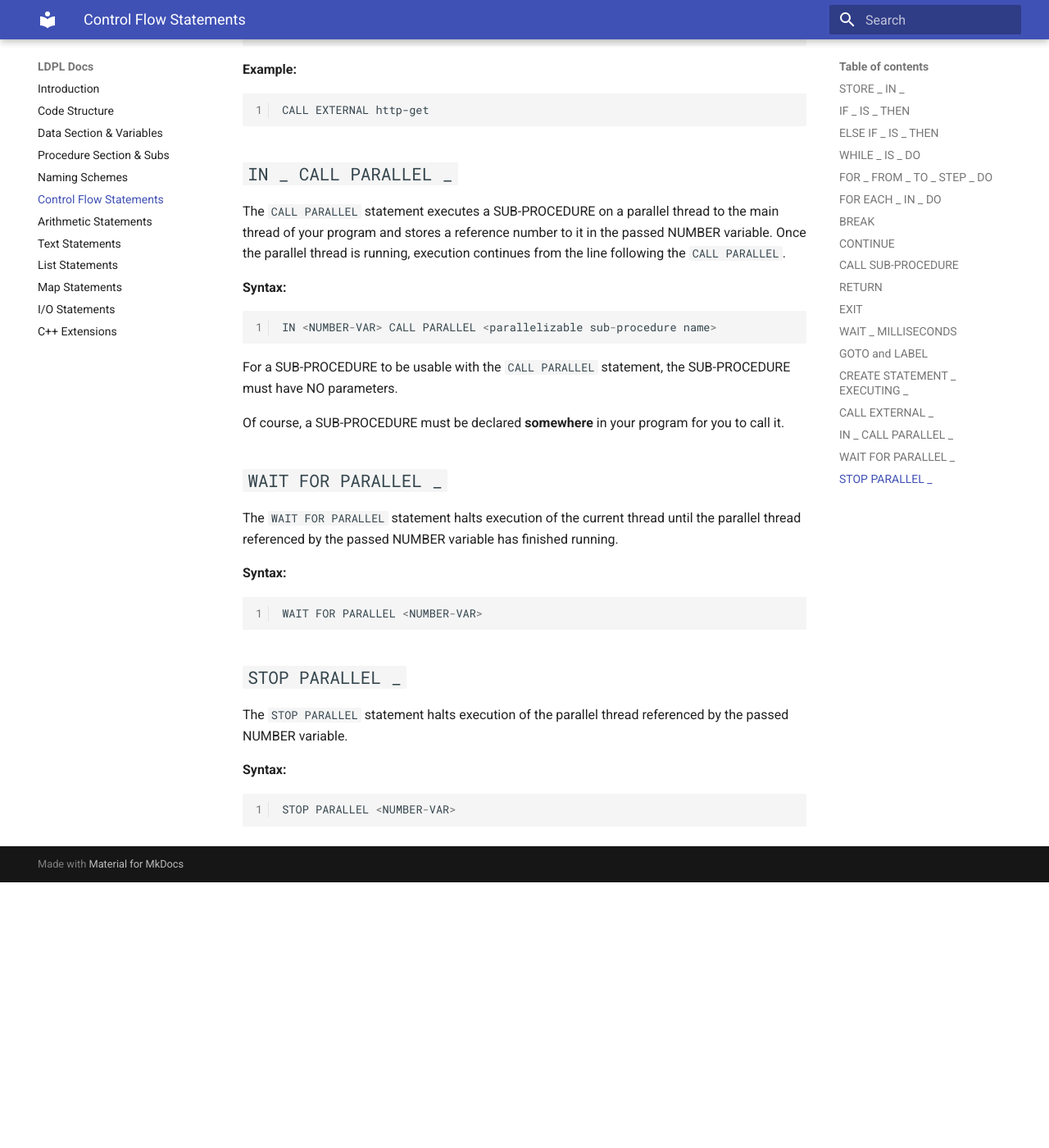
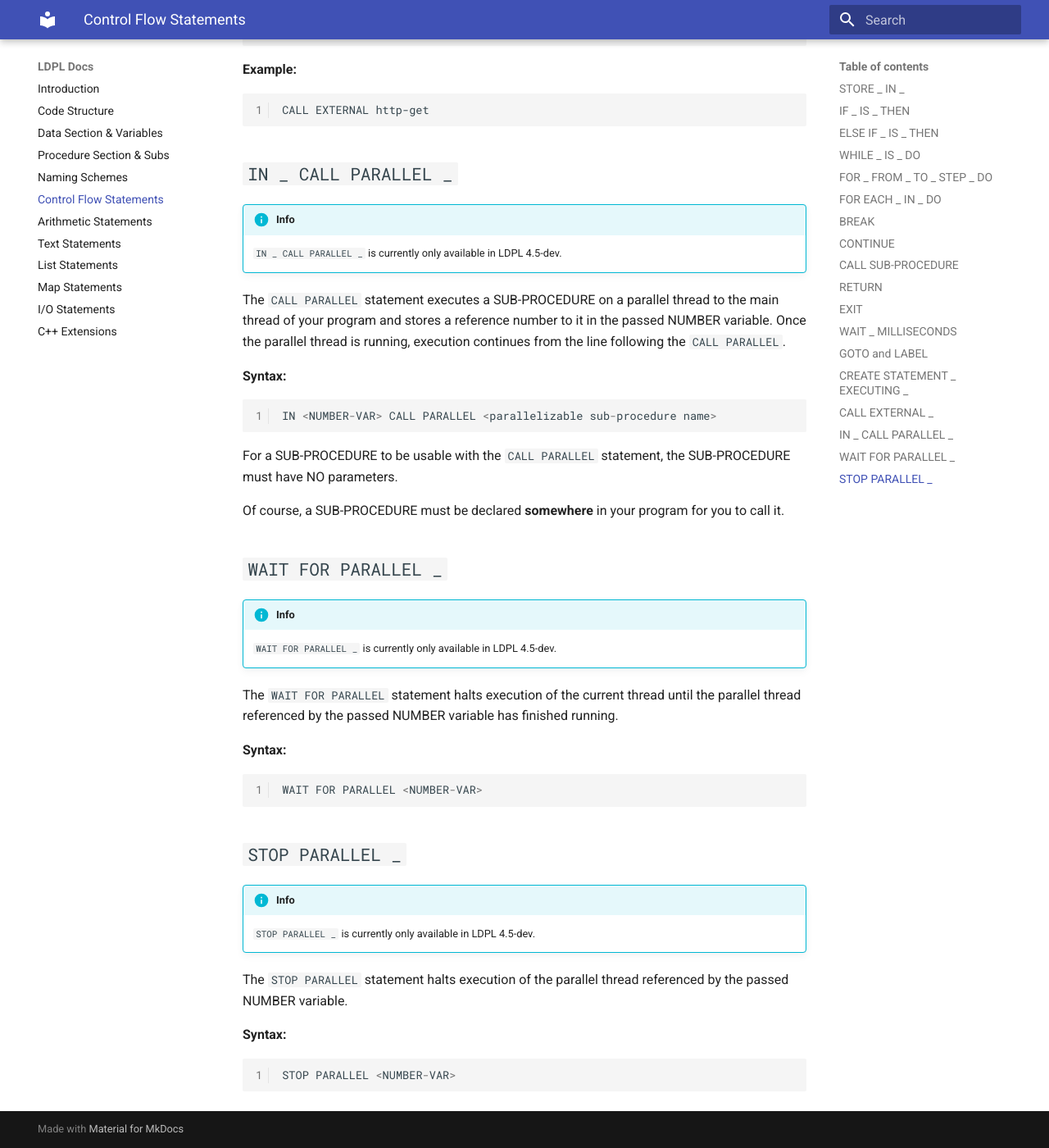
Before and after one commit to Lartu/ldpl, an MkDocs documentation site: the page built from docs/flow.md, in a window 1280 px wide and 1400 px high, scrolled down 10543 px. Shown: the whole window at 82% size. Built offline with MkDocs 1.6.1 and Material for MkDocs 9.7.7, drawn with Linux system fonts in a browser that asks for light colours; before the commit the page ends 11619 px from its top, so only the background shows below that.

Commit message:
Added 4.5-dev notice to new instructions

```diff
--- a/docs/flow.md
+++ b/docs/flow.md
@@ -453,6 +453,9 @@ CALL EXTERNAL http-get
 
 ## `IN _ CALL PARALLEL _`
 
+!!! info
+    `IN _ CALL PARALLEL _` is currently only available in LDPL 4.5-dev.
+
 The `CALL PARALLEL` statement executes a SUB-PROCEDURE on a parallel thread to the main thread of your program and stores a reference number to it in the passed NUMBER variable. Once the parallel thread is running, execution continues from the line following the `CALL PARALLEL`.
 
 **Syntax:**
@@ -467,6 +470,9 @@ Of course, a SUB-PROCEDURE must be declared **somewhere** in your program for yo
 
 ## `WAIT FOR PARALLEL _`
 
+!!! info
+    `WAIT FOR PARALLEL _` is currently only available in LDPL 4.5-dev.
+
 The `WAIT FOR PARALLEL` statement halts execution of the current thread until the parallel thread referenced by the passed NUMBER variable has finished running.
 
 **Syntax:**
@@ -477,6 +483,9 @@ WAIT FOR PARALLEL <NUMBER-VAR>
 
 ## `STOP PARALLEL _`
 
+!!! info
+    `STOP PARALLEL _` is currently only available in LDPL 4.5-dev.
+
 The `STOP PARALLEL` statement halts execution of the parallel thread referenced by the passed NUMBER variable.
 
 **Syntax:**
```
